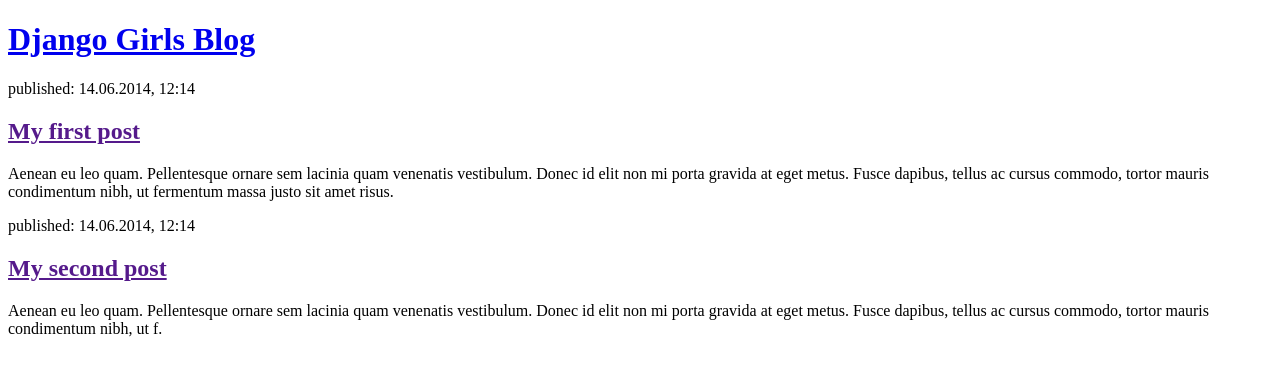
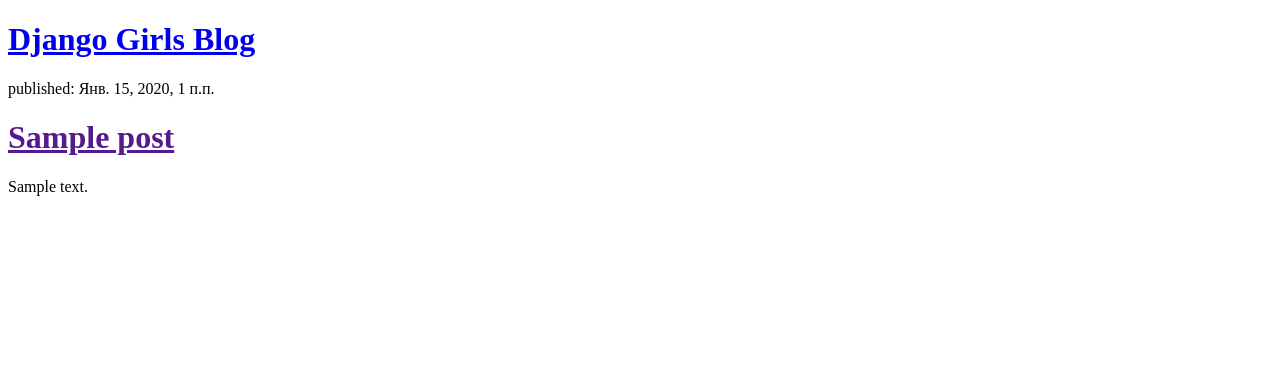
Before and after one commit to alex6219412/my-first-blog, a Django app: page / in a window 1280 px wide. Shown: the top 376 px of the page. Run offline with Django 3.2, Linux system fonts and the light colour scheme; tables that the repository leaves empty hold one stand-in row (values such as "Sample post").

Commit message:
Modified templates to display posts from database.

```diff
--- a/blog/models.py
+++ b/blog/models.py
@@ -1,7 +1,6 @@
 from django.conf import settings
 from django.db import models
 from django.utils import timezone
-
 
 class Post(models.Model):
     author = models.ForeignKey(settings.AUTH_USER_MODEL, on_delete=models.CASCADE)
--- a/blog/templates/blog/post_list.html
+++ b/blog/templates/blog/post_list.html
@@ -6,23 +6,16 @@
 </head>
 <body>
 <div>
-            <h1><a href="/">Django Girls Blog</a></h1>
-        </div>
+    <h1><a href="/">Django Girls Blog</a></h1>
+</div>
 
-        <div>
-            <p>published: 14.06.2014, 12:14</p>
-            <h2><a href="">My first post</a></h2>
-            <p>Aenean eu leo quam. Pellentesque ornare sem lacinia quam venenatis vestibulum.
-                Donec id elit non mi porta gravida at eget metus. Fusce dapibus, tellus ac cursus commodo,
-                tortor mauris condimentum nibh, ut fermentum massa justo sit amet risus.</p>
-        </div>
+{% for post in posts %}
+    <div>
+        <p>published: {{ post.published_date }}</p>
+        <h1><a href="">{{ post.title }}</a></h1>
+        <p>{{ post.text|linebreaksbr }}</p>
+    </div>
+{% endfor %}
 
-        <div>
-            <p>published: 14.06.2014, 12:14</p>
-            <h2><a href="">My second post</a></h2>
-            <p>Aenean eu leo quam. Pellentesque ornare sem lacinia quam venenatis vestibulum.
-                Donec id elit non mi porta gravida at eget metus. Fusce dapibus, tellus ac cursus commodo,
-                tortor mauris condimentum nibh, ut f.</p>
-        </div>
 </body>
 </html>
--- a/blog/views.py
+++ b/blog/views.py
@@ -1,4 +1,7 @@
 from django.shortcuts import render
+from django.utils import timezone
+from .models import Post
 
 def post_list(request):
-    return render(request, 'blog/post_list.html', {})
+    posts = Post.objects.filter(published_date__lte=timezone.now()).order_by('published_date')
+    return render(request, 'blog/post_list.html', {'posts': posts})
```
